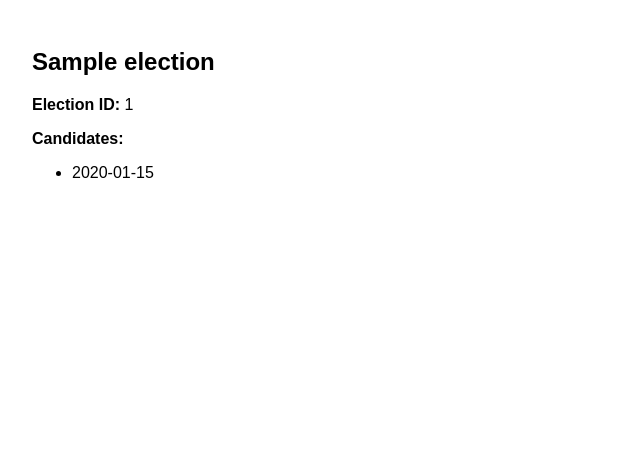
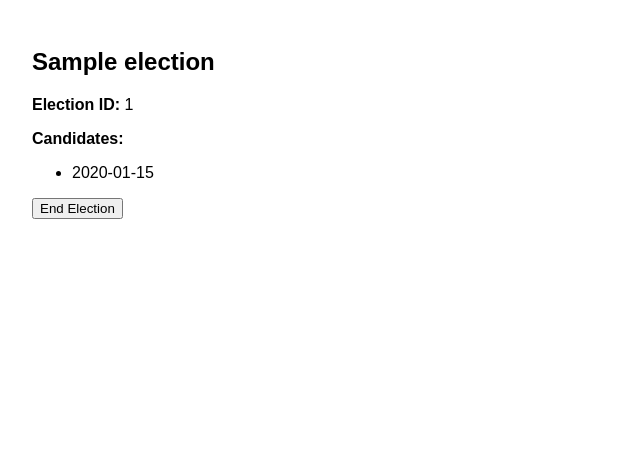
Before and after one commit to Garritosk8CR/fastApi-CQRS, a FastAPI app: template app/templates/election.html in a window 1280 px wide. Shown: the part 134-593 px from the top of the page, without its empty margins (0-640 px from the left). Run offline with FastAPI, Linux system fonts and the light colour scheme; the template is opened without the code that fills it: most values are stand-ins (such as "Sample title", 1, 10 or a date in 2020).

Commit message:
Added end election option

```diff
--- a/app/templates/election.html
+++ b/app/templates/election.html
@@ -11,4 +11,23 @@
     <li>{{ candidate }}</li>
     {% endfor %}
 </ul>
+{% if election.status != "completed" %}
+<!-- End Election Button -->
+<button onclick="endElection({{ election.election_id }})">End Election</button>
+{% else %}
+<p>This election has already ended.</p>
+{% endif %}
+
+
+<script>
+    function endElection(electionId) {
+        fetch(`/elections/elections/${electionId}/end`, {
+            method: "PUT",
+            headers: { "Content-Type": "application/json" },
+            body: JSON.stringify({ election_id: electionId })
+        }).then(response => response.json())
+          .then(data => alert(data.message))
+          .catch(error => console.error("Error:", error));
+    }
+</script>
 {% endblock %}
```
